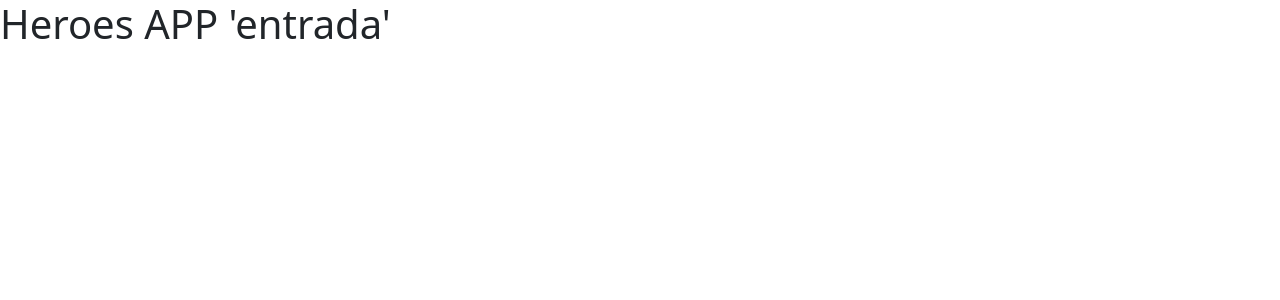
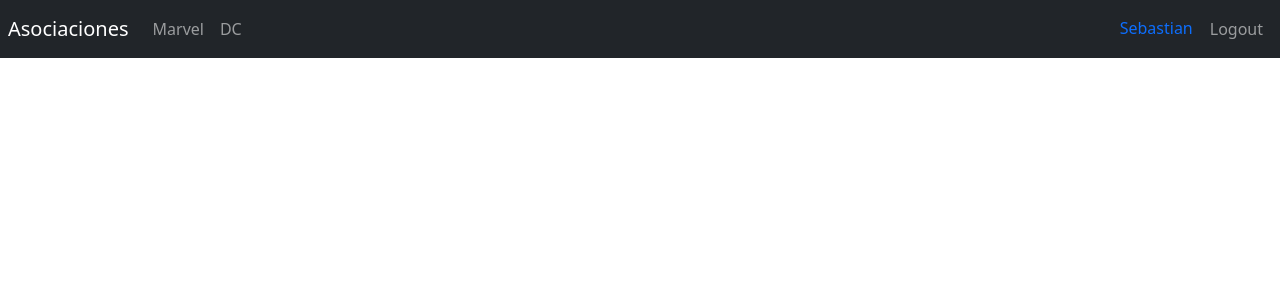
Before and after one commit to SebastianOrtegaCL/heroes-SPA, a React (Vite) app: page / in a window 1280 px wide. Shown: the top 300 px of the page. Built offline with nearby package versions, Linux system fonts and the light colour scheme.

Commit message:
NavLink isPending, isActive and Navbar

```diff
--- /dev/null
+++ b/src/auth/index.js
@@ -0,0 +1 @@
+export * from './pages'
--- a/src/auth/pages/LoginPage.jsx
+++ b/src/auth/pages/LoginPage.jsx
@@ -1,9 +1,14 @@
-
+import { Outlet } from 'react-router-dom'
 export const LoginPage = () => {
   return (
     <>
         <h1>Login Page</h1>
 
+
+
+      <div id='detail'>
+        <Outlet />
+      </div>
     </>
   )
 }
--- /dev/null
+++ b/src/auth/pages/index.js
@@ -0,0 +1 @@
+export * from './LoginPage';
--- /dev/null
+++ b/src/heroes/index.js
@@ -0,0 +1 @@
+export * from './pages';
--- /dev/null
+++ b/src/heroes/pages/index.js
@@ -0,0 +1,2 @@
+export * from './DcPage';
+export * from './MarvelPage';
--- a/src/routes/HeroesApp.jsx
+++ /dev/null
@@ -1,5 +0,0 @@
-export const HeroesApp = () => {
-    return (
-      <h1>Heroes APP 'entrada'</h1>
-    )
-  }
--- /dev/null
+++ b/src/routes/Root.jsx
@@ -0,0 +1,14 @@
+import { Outlet, Link } from 'react-router-dom';
+import { Navbar } from '../ui/components';
+
+export const Root = () => {
+    return (
+      <>
+        {/* <h1>Heroes APP 'entrada'</h1> */}
+        <div id='detail'>
+          <Navbar />
+          <Outlet />
+        </div>
+      </>
+    )
+  }
--- /dev/null
+++ b/src/ui/components/Navbar.jsx
@@ -0,0 +1,55 @@
+import { Link, NavLink } from 'react-router-dom';
+
+
+export const Navbar = () => {
+    return (
+        <nav className="navbar navbar-expand-sm navbar-dark bg-dark p-2">
+
+            <Link
+                className="navbar-brand"
+                to="/"
+            >
+                Asociaciones
+            </Link>
+
+            <div className="navbar-collapse">
+                <div className="navbar-nav">
+
+                    <NavLink
+                        to="/marvel"
+                        className={ ({isActive, isPending}) =>
+                            isPending ? 'nav-item nav-link' : isActive ? 'nav-item nav-link active' : 'nav-item nav-link'
+                        }
+                        // className={ ({isActive}) => `'nav-item nav-link' ${ isActive ? 'active' : ''}` }
+                        // "nav-item nav-link"
+                    >
+                        Marvel
+                    </NavLink>
+
+                    <NavLink
+                        to="/dc"
+                        className={ ({isActive, isPending}) =>
+                            isPending ? 'nav-item nav-link' : isActive ? 'nav-item nav-link active' : 'nav-item nav-link'
+                        }
+
+                    >
+                        DC
+                    </NavLink>
+                </div>
+            </div>
+
+            <div className="navbar-collapse collapse w-100 order-3 dual-collapse2 d-flex justify-content-end">
+                <ul className="navbar-nav ml-auto">
+                    <span className='nav-item nav-link text-primary'>
+                        Sebastian
+                    </span>
+                    <button
+                        className='nav-item nav-link btn'
+                    >
+                        Logout
+                    </button>
+                </ul>
+            </div>
+        </nav>
+    )
+}
--- /dev/null
+++ b/src/ui/components/index.js
@@ -0,0 +1 @@
+export * from './Navbar';
```
Also changed, not shown: src/main.jsx (+6 -5 lines).
